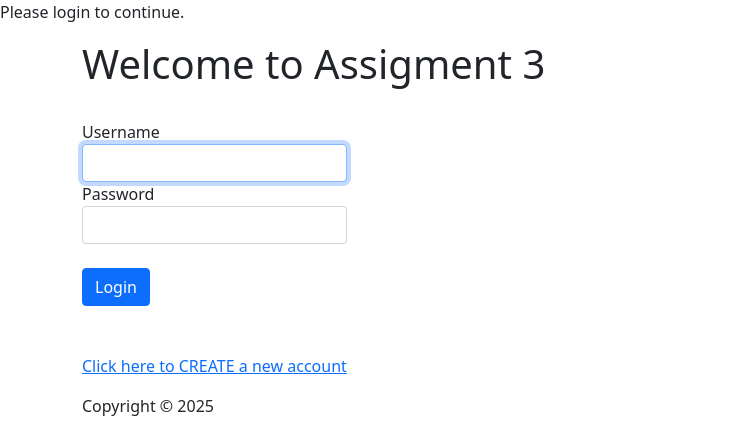
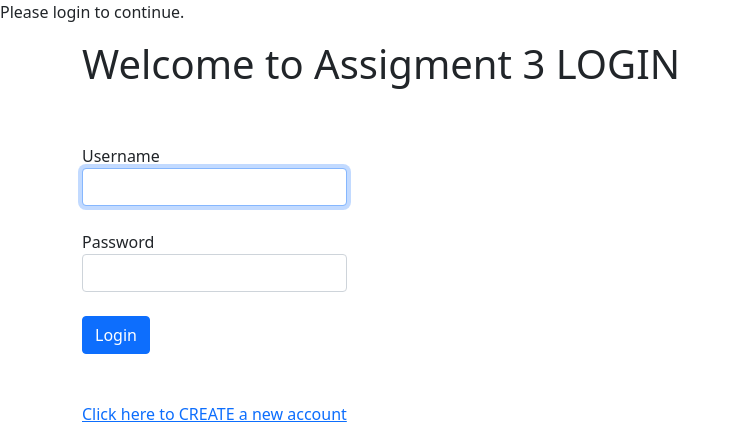
Before and after one commit to lsmasters/COSC4806-3, a PHP site: template app/views/login/index.php in a window 1280 px wide. Shown: the part 56-480 px from the top of the page, without its empty margins (0-739 px from the left). Run offline with PHP 8.4, Linux system fonts and the light colour scheme; the template is opened without the code that fills it, so the values that code supplies are empty; the visitor is signed in with stand-in values (Sample User, id 1).

Commit message:
Login page:  cosmetic changes

```diff
--- a/app/views/login/index.php
+++ b/app/views/login/index.php
@@ -9,17 +9,19 @@
 
 ?>
 <main role="main" class="container">
-<h1>Welcome to Assigment 3</h1>
+<h1>Welcome to Assigment 3 LOGIN</h1>
 <br>
 
 <div class="row">
     <div class="col-sm-auto">
 		<form action="/login/verify" method="post" >
 		<fieldset>
+			<br>
 			<div class="form-group">
 				<label for="username">Username</label>
 				<input required type="text" class="form-control" name="username" autofocus>
 			</div>
+			<br>
 			<div class="form-group">
 				<label for="password">Password</label>
 				<input required type="password" class="form-control" name="password">
```
